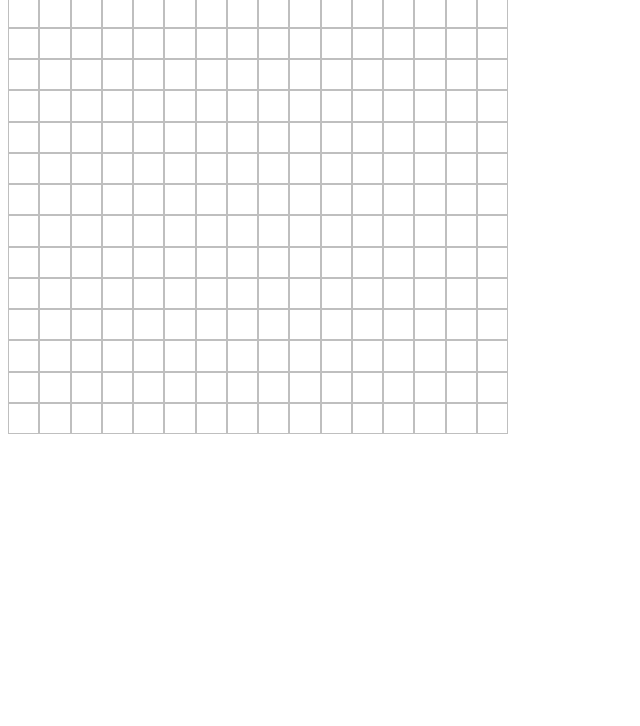
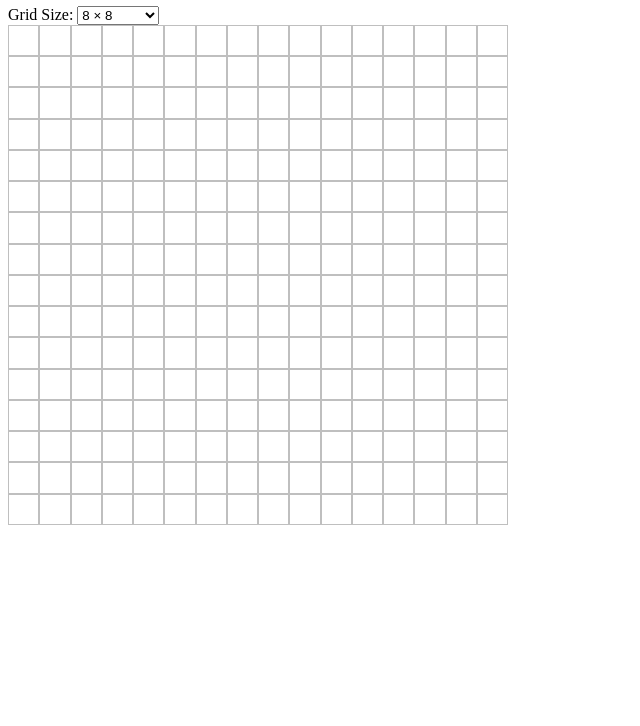
Before and after one commit to uselessconsumer/etch-a-sketch, a plain HTML site: page index.html in a window 1280 px wide. Shown: the part 74-800 px from the top of the page, without its empty margins (0-640 px from the left). Drawn offline with Linux system fonts and the light colour scheme.

Commit message:
create a select tag in index

```diff
--- a/index.html
+++ b/index.html
@@ -8,6 +8,20 @@
     <title>Document</title>
 </head>
 <body>
+    <h1>Etch-A-Sketch</h1>
+
+    <div>
+        <label for="grid">Grid Size:</label>
+
+        <select name="grid" id="grid">
+            <option value="8">8 &#215; 8</option>
+            <option value="16">16 &#215; 16</option>
+            <option value="32">32 &#215; 32</option>
+            <option value="64">64 &#215; 64</option>
+            <option value="88">88 &#215; 88</option>
+            <option value="100">100 &#215; 100</option>
+        </select>
+    </div>
     <div class="gridContainer"></div>
 </body>
 </html>
```
Also changed, not shown: eas.js (+2 -10 lines).
